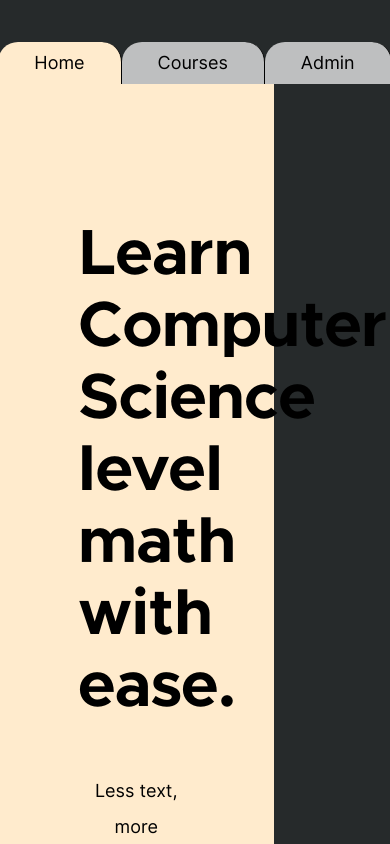
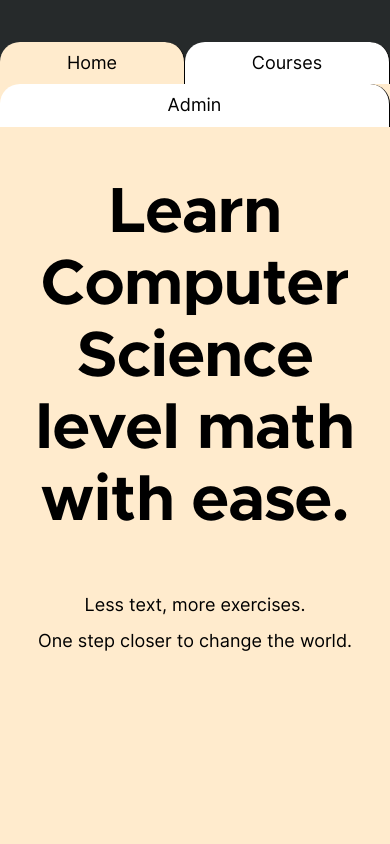
Before and after one commit to UnicsMath/web-nodejs, a SvelteKit app: page / in a window 390 px wide. Shown: the top 844 px of the page. Built offline with nearby package versions, Linux system fonts and the light colour scheme.

Commit message:
Add responsive
Improve CSP

Signed-off-by: Long <git.o1dcn@thelong.dev>

```diff
--- a/src/lib/header/Header.svelte
+++ b/src/lib/header/Header.svelte
@@ -25,14 +25,19 @@
 		margin-top: 5vh;
 	}
 
+	nav {
+		max-width: 400px;
+	}
+
 	ul {
 		height: 5vh;
 		display: flex;
+		flex-wrap: wrap;
 	}
 
 	li {
-		position: relative;
 		height: 100%;
+		flex-grow: 1;
 	}
 
 	li.active a {
@@ -41,10 +46,11 @@
 
 	nav a {
 		border-radius: 20px 20px 0 0;
-		background: rgba(255, 255, 255, 0.7);
+		background: #ffffff;
 		display: flex;
 		height: 100%;
 		align-items: center;
+		justify-content: center;
 		padding: 0 2em;
 	}
 
--- a/src/routes/+layout.svelte
+++ b/src/routes/+layout.svelte
@@ -25,4 +25,20 @@
 		padding: 10vh 5rem;
 		min-height: 70vh;
 	}
+	@media only screen and (max-width: 1200px) {
+		main {
+			width: 80vw;
+		}
+		main > div {
+			padding: 5vh 2rem;
+		}
+	}
+	@media only screen and (max-width: 600px) {
+		main {
+			width: 100vw;
+		}
+		main > div {
+			padding: 5vh 0;
+		}
+	}
 </style>
--- a/svelte.config.js
+++ b/svelte.config.js
@@ -14,7 +14,9 @@ const config = {
 	kit: {
 		csp: {
 			directives: {
-				'script-src': ['self']
+				'script-src': ['self', 'unsafe-inline'],
+				'object-src': ['none'],
+				'base-uri': ['self']
 			}
 		},
 		// adapter-auto only supports some environments, see https://kit.svelte.dev/docs/adapter-auto for a list.
```
Also changed, not shown: lighthouserc.cjs (+6 -1 lines).
